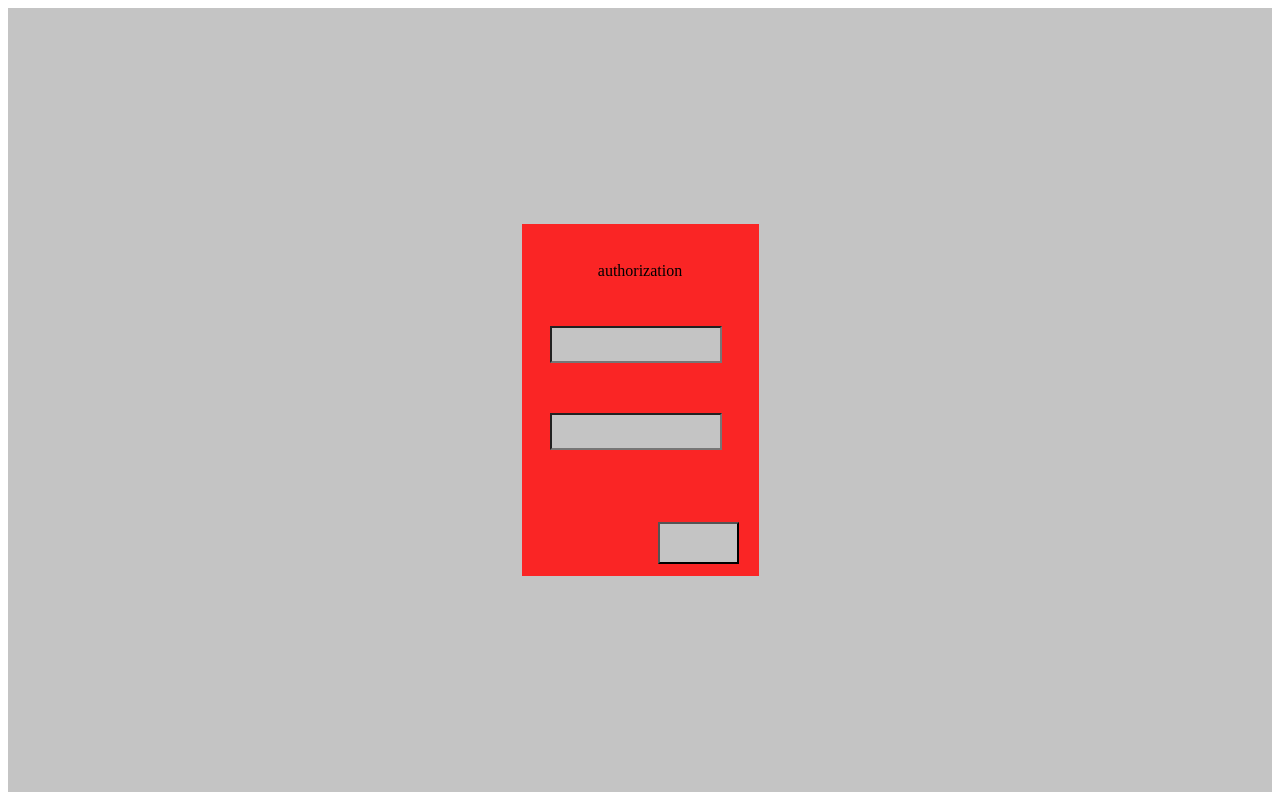
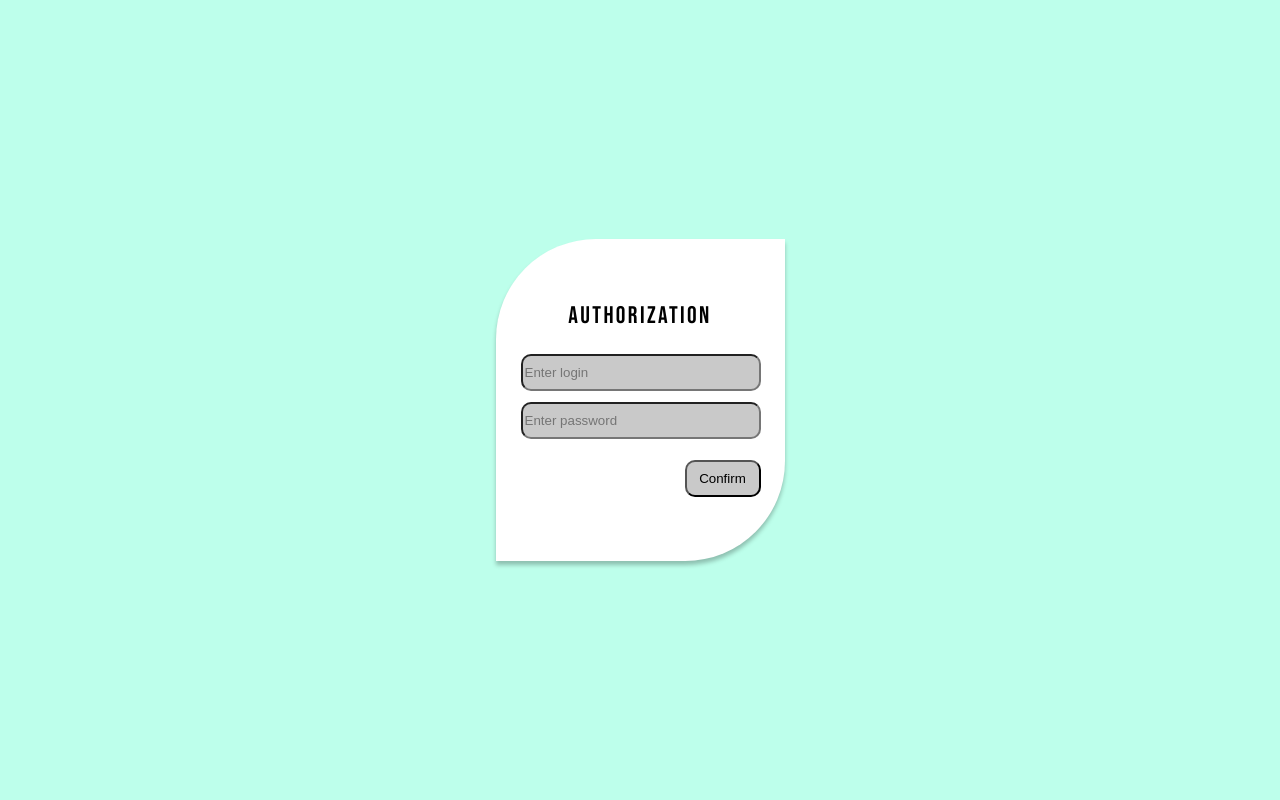
Before and after one commit to Nadmot/authorization-form, a plain HTML site: page index.html in a window 1280 px wide. Drawn offline with Linux system fonts and the light colour scheme; a web font is replaced by a local one.

Commit message:
releaze 0.1.0

```diff
--- a/index.html
+++ b/index.html
@@ -1,59 +1,82 @@
+<link rel="preconnect" href="https://fonts.gstatic.com">
+<link href="https://fonts.googleapis.com/css2?family=Akaya+Telivigala&family=Bebas+Neue&display=swap" rel="stylesheet">
 <style>
+    body {
+        font-family: 'Akaya Telivigala', cursive;
+        font-family: 'Bebas Neue', cursive;
+        display: flex;
+        justify-content: center;
+        align-items: center;
+        background: rgba(115, 255, 213, 0.47);
+    }
+
     .background {
-        background: #C4C4C4;
-        width: 100%;
-        height: 100%;
+        width: 630px;
+        height: 475px;
         display: flex;
         justify-content: center;
         align-items: center;
     }
 
     .form {
-        background: #FA2525;
-        width: 237px;
-        height: 352px;
+        background: rgb(255, 255, 255);
+        width: 289px;
+        height: 322px;
+        left: 170PX;
+        top: 77px;
+        box-shadow: 0px 4px 4px rgba(0, 0, 0, 0.25);
+        border-radius: 100px 0px;
     }
 
     .input {
-        background: #C4C4C4;
-        width: 172px;
+        background: rgba(196, 196, 196, 0.9);
+        width: 240px;
         height: 37px;
+        border-radius: 10px;
     }
 
     .button {
-        background: #C4C4C4;
-        width: 81px;
-        height: 42px;
-        margin-bottom: 25px;
-        margin-right: 20px;
-        margin-left: 136px;
+        background: rgba(196, 196, 196, 0.9);
+        width: 76px;
+        height: 37px;
+        margin-bottom: 68px;
+        margin-right: 24px;
+        margin-left: 189px;
+        border-radius: 10px;
     }
 
     .second-input {
-        margin-top: 50px;
-        margin-bottom: 72px;
-        margin-right: 37px;
-        margin-left: 28px;
+        margin-top: 11.46px;
+        margin-bottom: 20.54px;
+        margin-right: 25px;
+        margin-left: 25px;
     }
 
     .first-input {
-        margin-top: 30px;
-        margin-right: 37px;
-        margin-left: 28px;
+        margin-right: 25px;
+        margin-left: 25px;
     }
 
     .header {
         width: 100%;
+        margin-top: 62px;
         text-align: center;
-        margin-top: 38px;
+        font-style: normal;
+        font-weight: normal;
+        font-size: 24px;
+        line-height: 29px;
+        letter-spacing: 0.1em;
+        display: flex;
+        justify-content: center;
+        align-items: center;
     }
 </style>
 
 <script>
     function printFormData() {
         const login = document.getElementById("login").value
+        const password = document.getElementById("password").value
         console.log(login)
-        const password = document.getElementById("password").value
         console.log(password)
     }
 </script>
@@ -61,10 +84,10 @@
 <div class="background">
     <div class="form">
         <p class="header">authorization</p>
-        <input id="login" class="input first-input">
-        <input id="password" class="input second-input" type="password">
+        <input id="login" class="input first-input" placeholder="Enter login">
+        <input id="password" class="input second-input" type="password" placeholder="Enter password">
         <button class="button" onclick="printFormData()">
-
+        Confirm
         </button>
     </div>
 </div>
```
